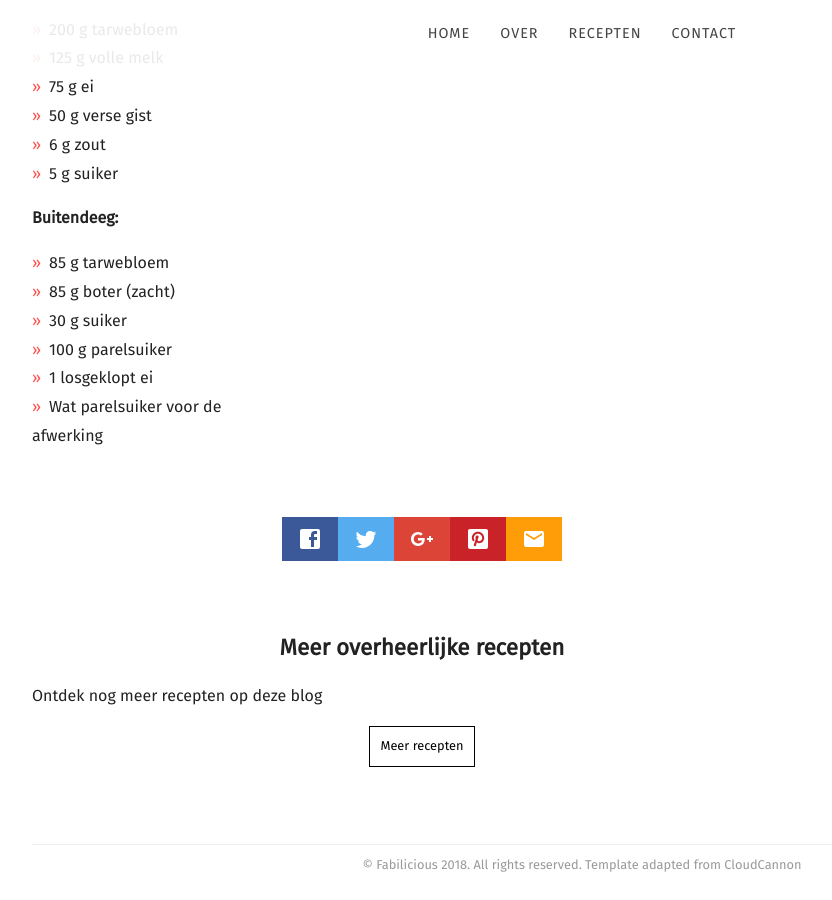
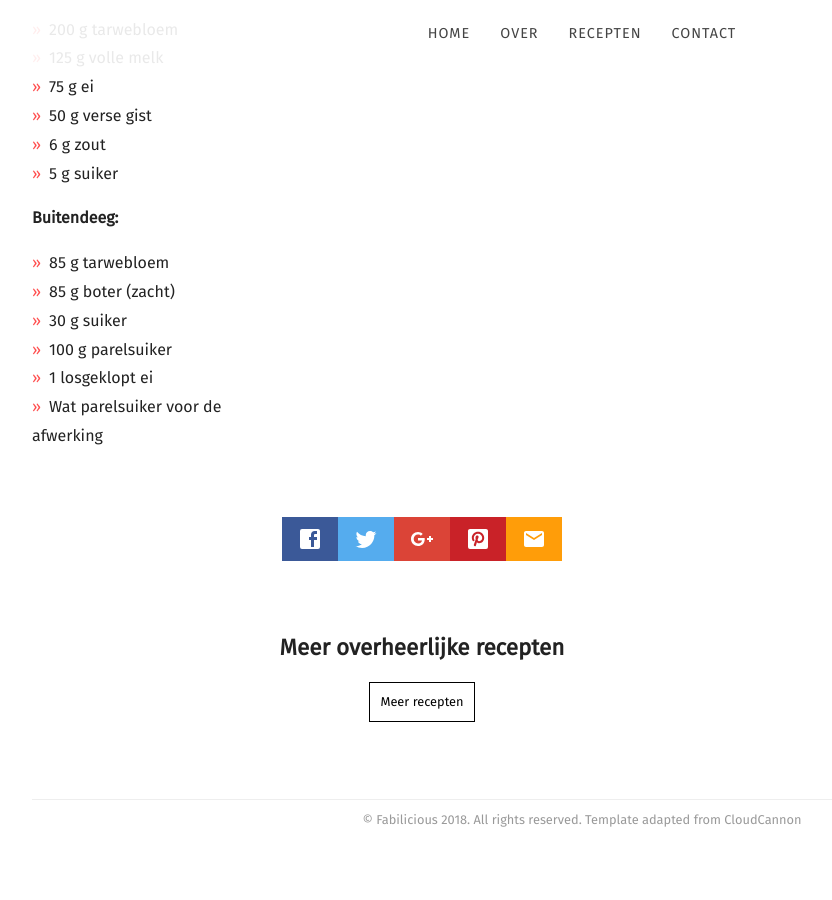
Before and after one commit to fabilicious/fabilicious.github.io, a Jekyll site: the page built from _posts/2018-09-16-suikerbrood.md, in a window 1280 px wide and 900 px high, scrolled down 1670 px. Shown: the whole window, without its empty margins (58-890 px from the left). Built offline with Jekyll 4.4.1, drawn with Linux system fonts in a browser that asks for light colours; nearby versions of some CDN libraries; some web fonts are replaced; after the commit the page ends 2525 px from its top, so only the background shows below that.

Commit message:
removed meer recepten

```diff
--- a/_layouts/post.html
+++ b/_layouts/post.html
@@ -40,7 +40,6 @@ layout: default
 
 	<div class="cta">
 		<h2>Meer overheerlijke recepten</h2>
-		<p>Ontdek nog meer recepten op deze blog</p>
 		<div class="button"><a href="/recipes">Meer recepten</a></div>
 	</div>
 	{% if site.disqus_shortname and page.comments %}
```
